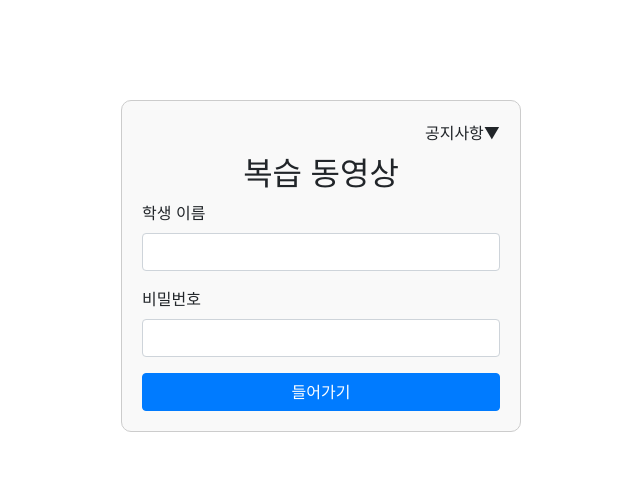
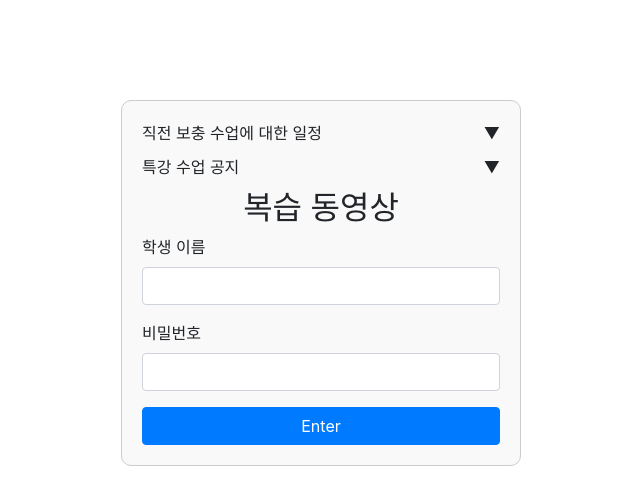
Before and after one commit to idealhyunmath/idealmath, a website: page index.html in a window 1280 px wide. Shown: the whole page, without its empty margins (319-959 px from the left). Drawn offline with nearby package versions, Linux system fonts and the light colour scheme.

Commit message:
공지사항추가

```diff
--- a/index.html
+++ b/index.html
@@ -3,7 +3,7 @@
 <head>
     <meta charset="UTF-8">
     <meta name="viewport" content="width=device-width, initial-scale=1.0">
-    <title>Login Page with Role-based Redirect</title>
+    <title>Login Page with Notices</title>
     <link rel="stylesheet" href="https://stackpath.bootstrapcdn.com/bootstrap/4.5.2/css/bootstrap.min.css">
     <style>
         .login-container {
@@ -23,7 +23,7 @@
         }
         .toggle-button {
             display: flex;
-            justify-content: flex-end;
+            justify-content: space-between;
             cursor: pointer;
             margin-bottom: 10px;
         }
@@ -32,12 +32,19 @@
 <body>
     <div class="container">
         <div class="login-container">
-            <div class="toggle-button" onclick="toggleNotice()">
-                <span>공지사항</span>
+            <div class="toggle-button" onclick="toggleNotice('notice1')">
+                <span>직전 보충 수업에 대한 일정</span>
                 <span>&#9660;</span>
             </div>
-            <div class="notice" id="notice">
-                여기에 공지사항 내용을 적으세요.
+            <div class="notice" id="notice1">
+                직전 보충 수업은 다음 주 월요일 오후 2시에 진행됩니다.
+            </div>
+            <div class="toggle-button" onclick="toggleNotice('notice2')">
+                <span>특강 수업 공지</span>
+                <span>&#9660;</span>
+            </div>
+            <div class="notice" id="notice2">
+                이번 주 토요일 오전 10시부터 12시까지 특강 수업이 있습니다.
             </div>
             <h2 class="text-center">복습 동영상</h2>
             <form id="loginForm">
@@ -49,14 +56,14 @@
                     <label for="password">비밀번호</label>
                     <input type="password" class="form-control" id="password" required>
                 </div>
-                <button type="submit" class="btn btn-primary btn-block">들어가기</button>
+                <button type="submit" class="btn btn-primary btn-block">Enter</button>
             </form>
         </div>
     </div>
 
     <script>
-        function toggleNotice() {
-            const notice = document.getElementById('notice');
+        function toggleNotice(noticeId) {
+            const notice = document.getElementById(noticeId);
             if (notice.style.display === 'none' || notice.style.display === '') {
                 notice.style.display = 'block';
             } else {
```
